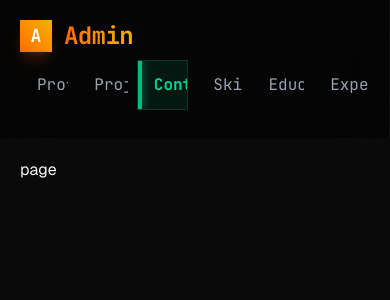
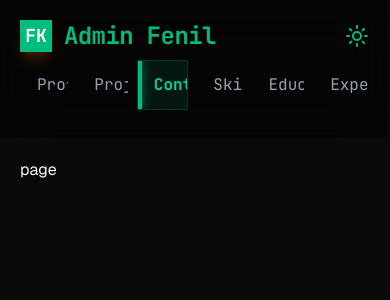
Before and after one commit to FenilKhatri/portfolio, a Next.js app: page /admin/dashboard/contacts in a window 390 px wide. Shown: the top 300 px of the page. Built offline with nearby package versions, Linux system fonts and the light colour scheme.

Commit message:
feat: add responsive admin dashboard layout with theme-aware sidebar navigation

```diff
--- a/src/app/admin/dashboard/layout.tsx
+++ b/src/app/admin/dashboard/layout.tsx
@@ -1,16 +1,30 @@
+"use client"
+
+import { useSelector } from "react-redux"
 import Sidebar from "../(sidebar)/page"
+import { Moon, Sun } from "lucide-react";
 
 const layout = ({ children }: { children: React.ReactNode }) => {
+
+    const theme = useSelector((state: any) => state.theme.theme);
+
     return (
         <div className="flex flex-col lg:flex-row min-h-screen bg-slate-50 dark:bg-[#0a0a0a]">
             {/* Sidebar Container */}
             <div className="w-full lg:w-72 xl:w-80 shrink-0 border-r border-black/5 dark:border-white/5 bg-white/50 dark:bg-black/50 backdrop-blur-xl z-10">
                 <div className="flex flex-col lg:h-screen lg:sticky lg:top-0 p-5 lg:p-8">
-                    <div className="mb-2 lg:mb-8 flex items-center gap-3">
-                        <div className="w-8 h-8 bg-linear-to-tr from-orange-500 to-yellow-500 flex items-center justify-center shadow-lg shadow-orange-500/20">
-                            <span className="font-bold text-white text-lg font-code">A</span>
+                    <div className="mb-2 lg:mb-8 flex flex-wrap items-center justify-between gap-3">
+                        <div className="flex items-center justify-center gap-3">
+                            <div className="w-8 h-8 bg-orange-500 dark:bg-emerald-500 flex items-center justify-center shadow-lg shadow-orange-500/20">
+                                <span className="font-bold text-white text-lg font-code">FK</span>
+                            </div>
+                            <p className="font-code text-2xl font-bold bg-clip-text text-transparent bg-orange-500 dark:bg-emerald-500 tracking-tight">Admin Fenil</p>
                         </div>
-                        <p className="font-code text-2xl font-bold bg-clip-text text-transparent bg-linear-to-r from-orange-500 to-yellow-500 tracking-tight">Admin</p>
+                        <button className="cursor-pointer text-orange-500 dark:text-emerald-500">
+                            {
+                                theme === "dark" ? <Sun size={24} /> : <Moon size={24} />
+                            }
+                        </button>
                     </div>
                     <Sidebar />
                 </div>
```
